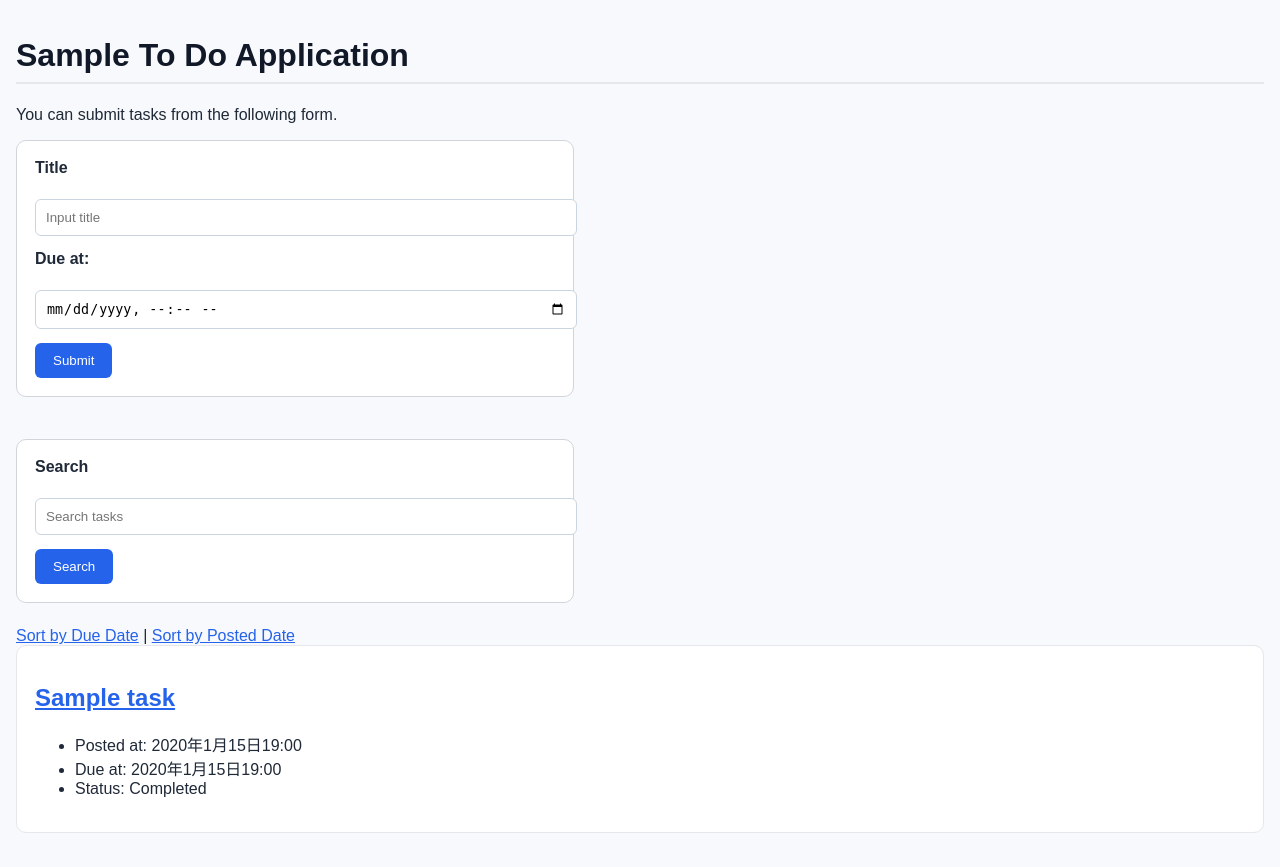
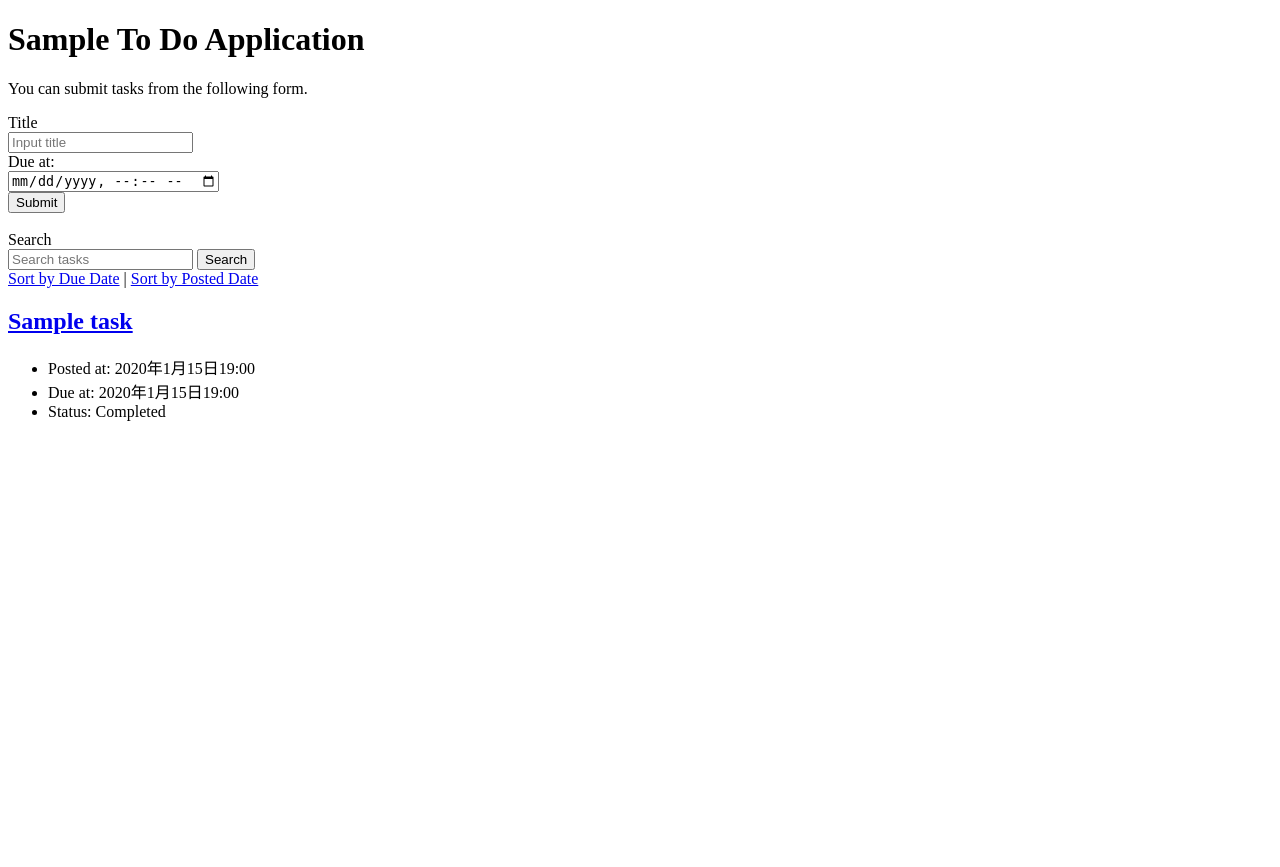
Before and after one commit to 1f10250086Otake/django-test-exercise, a Django app: page / in a window 1280 px wide. After the commit the page ends 421 px from the top, so only its background shows below. Run offline with Django 5.2, Linux system fonts and the light colour scheme; tables that the repository leaves empty hold one stand-in row (values such as "Sample post").

Commit message:
Revert "CSS機能の追加"
This reverts commit 606438fa5c042262bf3bc9e47f13487de2c5f8a3.

```diff
--- a/todo/static/todo/style.css
+++ /dev/null
@@ -1,66 +0,0 @@
-body {
-  font-family: Arial, sans-serif;
-  background-color: #f7f9fc;
-  color: #1f2937;
-  margin: 0;
-  padding: 16px;
-}
-
-h1 {
-  color: #111827;
-  border-bottom: 2px solid #e5e7eb;
-  padding-bottom: 8px;
-}
-
-form {
-  background-color: #ffffff;
-  border: 1px solid #d1d5db;
-  border-radius: 10px;
-  padding: 18px;
-  max-width: 520px;
-  margin-bottom: 24px;
-}
-
-label {
-  display: block;
-  margin-bottom: 4px;
-  font-weight: bold;
-}
-
-input[type="text"],
-input[type="datetime-local"] {
-  width: 100%;
-  padding: 10px;
-  margin-bottom: 14px;
-  border: 1px solid #cbd5e1;
-  border-radius: 6px;
-}
-
-button {
-  background-color: #2563eb;
-  color: white;
-  border: none;
-  border-radius: 6px;
-  padding: 10px 18px;
-  cursor: pointer;
-}
-
-button:hover {
-  background-color: #1d4ed8;
-}
-
-.text {
-  background: #ffffff;
-  border: 1px solid #e5e7eb;
-  border-radius: 10px;
-  padding: 18px;
-  margin-bottom: 18px;
-}
-
-a {
-  color: #2563eb;
-}
-
-a:hover {
-  text-decoration: underline;
-}
--- a/todo/templates/todo/index.html
+++ b/todo/templates/todo/index.html
@@ -5,7 +5,6 @@
 <title>To Do Application</title>
 <meta charset="UTF-8">
 <meta name="author" content="INIAD">
-<link rel="stylesheet" href="{% static 'todo/style.css' %}">
 </head>
 <body>
 <h1>Sample To Do Application</h1>
```
